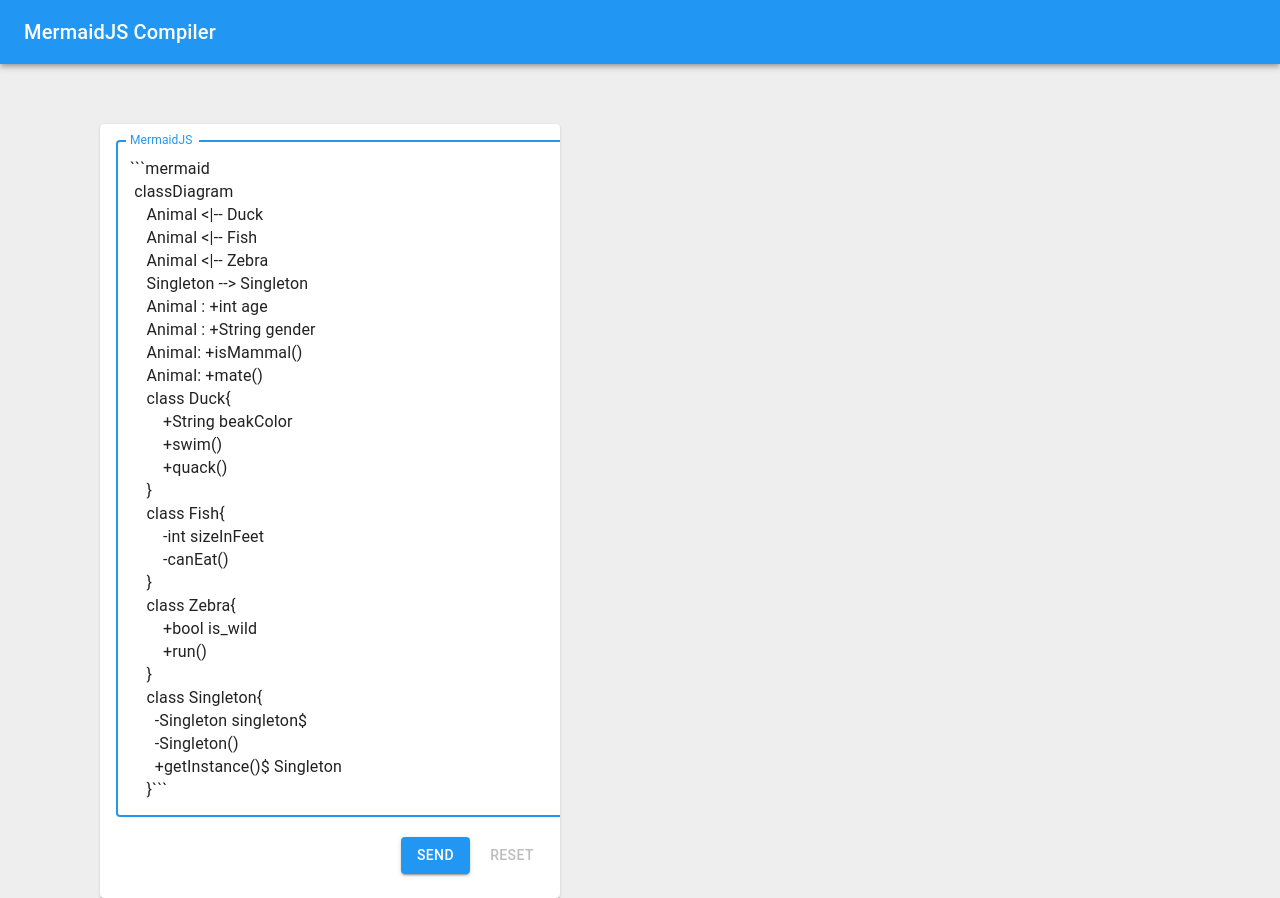
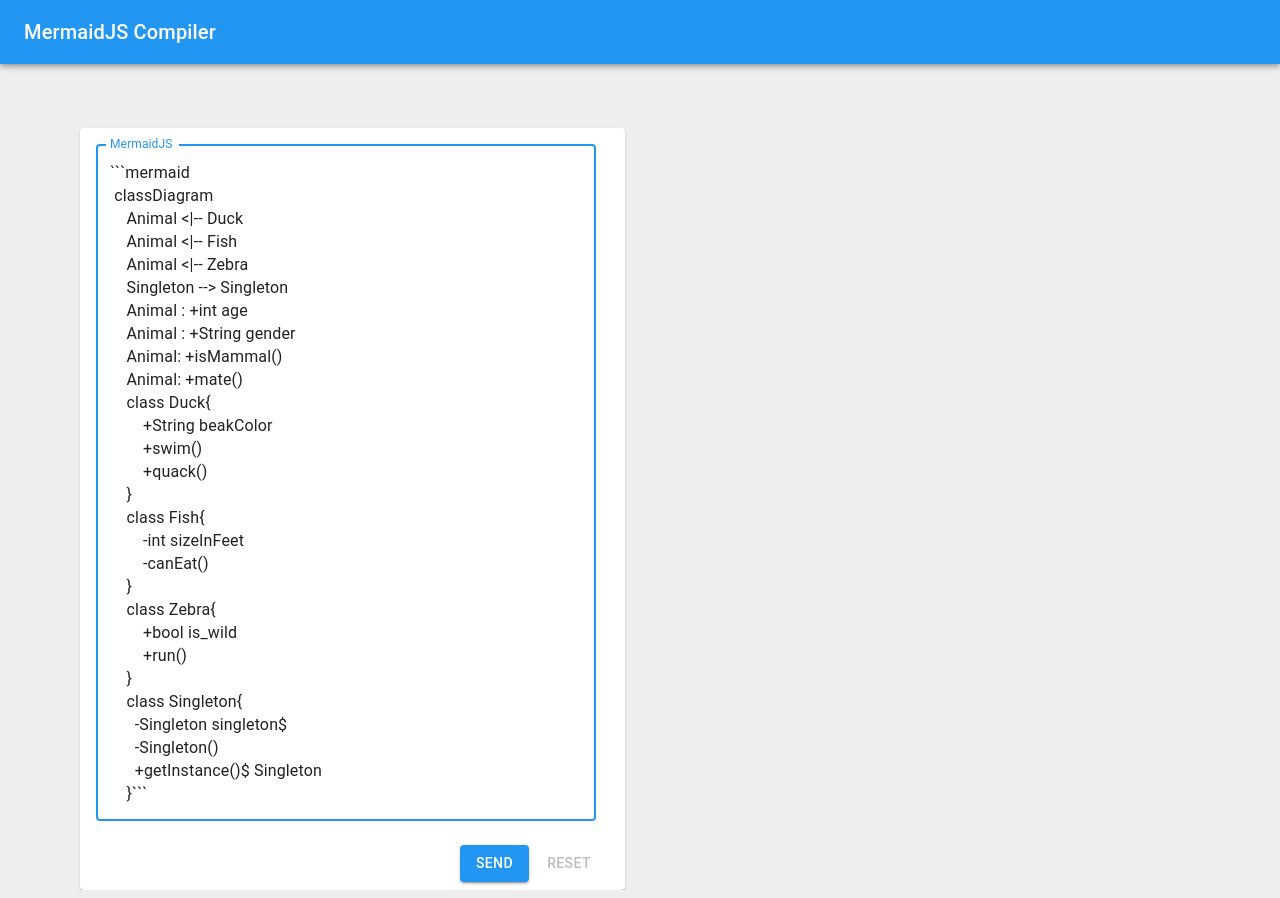
Before and after one commit to quarterfall/parseidon, a Next.js app in the folder demo/: page / in a window 1280 px wide. Built offline with nearby package versions, Linux system fonts and the light colour scheme.

Commit message:
Updated UI for proper spacing.

```diff
--- a/demo/components/InputForm.tsx
+++ b/demo/components/InputForm.tsx
@@ -1,4 +1,4 @@
-import { Box, Button } from "@mui/material";
+import { Button, CardActions } from "@mui/material";
 import Card from "@mui/material/Card";
 import CardContent from "@mui/material/CardContent";
 import { Control } from "react-hook-form";
@@ -21,8 +21,6 @@ const InputForm = ({
                 sx={{
                     minWidth: 200,
                     maxWidth: 545,
-                    ml: "100px",
-                    mt: "60px",
                     position: "relative",
                 }}
             >
@@ -33,13 +31,9 @@ const InputForm = ({
                         label="MermaidJS"
                         variant="outlined"
                     />
-                    <Box
-                        sx={{
-                            display: "flex",
-                            justifyContent: "flex-end",
-                            alignItems: "flex-end",
-                            mt: "20px",
-                        }}
+                </CardContent>
+                <CardActions
+                    sx={{ justifyContent: "flex-end", marginRight: 2 }}
                 >
                     <Button
                         variant="contained"
@@ -53,12 +47,11 @@ const InputForm = ({
                         variant="text"
                         data-cy="reset_Button"
                         sx={{ ml: "10px" }}
-                            disabled = {commonCardVisible ? false : true}
+                        disabled={commonCardVisible ? false : true}
                     >
                         Reset
                     </Button>
-                    </Box>
-                </CardContent>
+                </CardActions>
             </Card>
         </>
     );
--- a/demo/components/LogCard.tsx
+++ b/demo/components/LogCard.tsx
@@ -2,9 +2,8 @@ import Card from "@mui/material/Card";
 import CardContent from "@mui/material/CardContent";
 
 const LogCard = ({ log }: any) => {
-
     return (
-        <Card sx={{ minWidth: 275, mt: "10px" }}>
+        <Card sx={{ minWidth: 275 }}>
             <CardContent>
                 <div>
                     <h3>Classes</h3>
--- a/demo/components/MermaidRenderer.tsx
+++ b/demo/components/MermaidRenderer.tsx
@@ -9,7 +9,7 @@ export interface MermaidRendererProps {
 
 const MermaidRenderer = ({ chart }: MermaidRendererProps) => {
     return (
-        <Card sx={{ minWidth: 275, mt: "60px", minHeight: "385px" }}>
+        <Card sx={{ minWidth: 275, minHeight: "385px" }}>
             <CardContent sx={{ justifyContent: "center" }}>
                 <ReactMarkdown
                     // eslint-disable-next-line
--- a/demo/pages/index.tsx
+++ b/demo/pages/index.tsx
@@ -1,5 +1,7 @@
+import { Stack } from "@mui/material";
 import Grid from "@mui/material/Grid";
 import axios from "axios";
+import mermaid from "mermaid";
 import { useState } from "react";
 import { SubmitHandler, useForm } from "react-hook-form";
 import InputForm from "../components/InputForm";
@@ -7,7 +9,6 @@ import LogCard from "../components/LogCard";
 import MermaidRenderer from "../components/MermaidRenderer";
 import Navbar from "../components/Navbar";
 import { IFormInput } from "../interfaces/IFormInput";
-import mermaid from "mermaid";
 
 export type DesignPattern = {
     id: number;
@@ -33,9 +34,9 @@ export type _Class = {
 };
 
 export interface MermaidParsedClassDiagram {
-    classes: _Class[],
-    designPatterns: DesignPattern[],
-    relations: Relation[]
+    classes: _Class[];
+    designPatterns: DesignPattern[];
+    relations: Relation[];
 }
 
 export default function Home() {
@@ -66,7 +67,6 @@ export default function Home() {
     }
 
     async function parseDiagram() {
-
         console.log(code);
 
         mermaid.mermaidAPI
@@ -85,17 +85,9 @@ export default function Home() {
             .post(
                 "https://europe-west1-quarterfall.cloudfunctions.net/parseidon",
                 {
-
-                   input: {
-                            classes: temp.getClasses(),
-                            relations: temp.getRelations(),
-                        }
-
-                },
-                {
-                    headers: {
-                        "Access-Control-Allow-Origin": "*",
-                        "Content-Type": "application/json",
+                    input: {
+                        classes: temp.getClasses(),
+                        relations: temp.getRelations(),
                     },
                 }
             )
@@ -103,7 +95,9 @@ export default function Home() {
                 setLog(res.data);
                 console.log(res.data);
             })
-            .catch((e) => console.log(e));
+            .catch((e) => {
+                console.log(e.message);
+            });
     }
 
     const onSubmit: SubmitHandler<IFormInput> = async (data: IFormInput) => {
@@ -115,7 +109,7 @@ export default function Home() {
     return (
         <>
             <Navbar />
-            <Grid container columnSpacing={-20} rowSpacing={3}>
+            <Grid container spacing={2} sx={{ paddingX: 10, marginTop: 6 }}>
                 <Grid item xs={6}>
                     <form onSubmit={handleSubmit(onSubmit)}>
                         <InputForm
@@ -127,10 +121,10 @@ export default function Home() {
                 </Grid>
                 <Grid item xs={6}>
                     {cardVisible && (
-                        <div>
+                        <Stack spacing={1}>
                             <MermaidRenderer chart={code} />
                             <LogCard log={log} />
-                        </div>
+                        </Stack>
                     )}
                 </Grid>
             </Grid>
```
Lines whose indentation alone changed are shown as unchanged.
